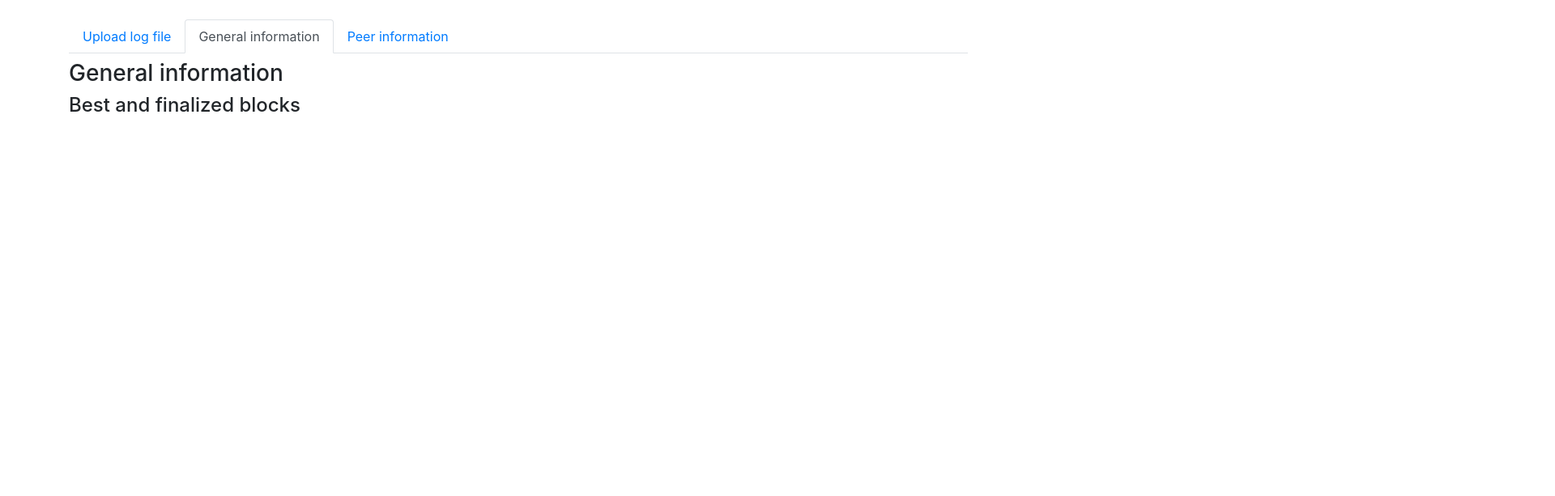
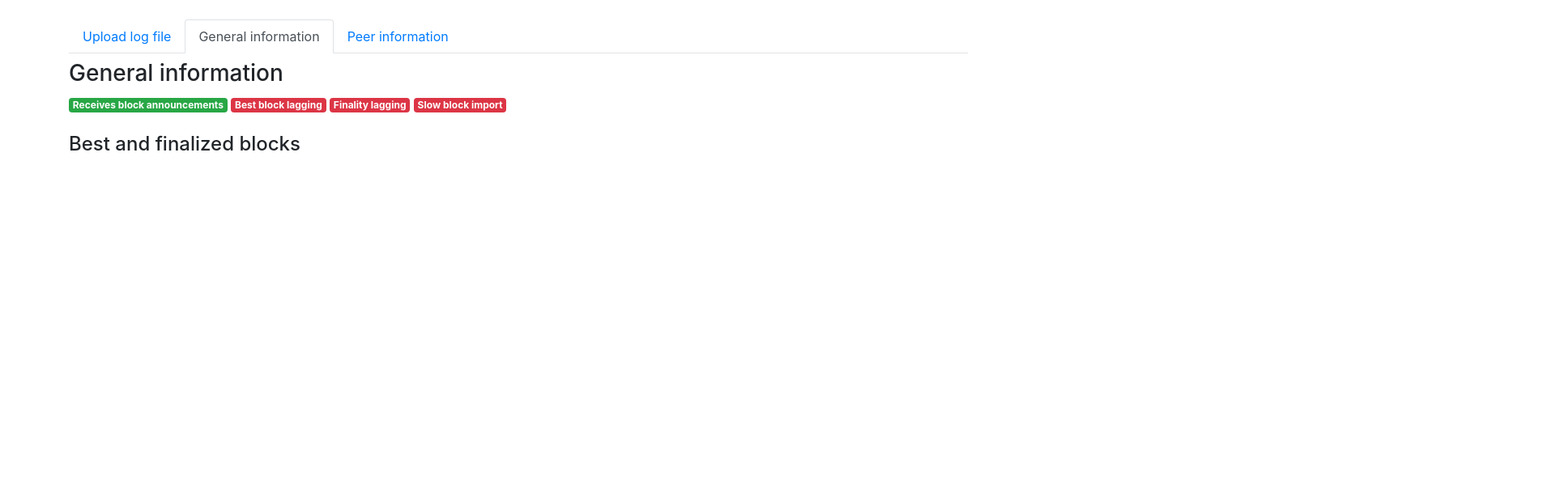
Before and after one commit to altonen/trace-analyzer, a website: page public/index.html in a window 1280 px wide. Both pictures are taken after a click on the link "General information". Shown: the top 613 px of the page at 81% size, 1920 px wide, since content can reach past the window. Drawn offline with nearby package versions, Linux system fonts and the light colour scheme; no server answers.

Commit message:
Add default badges about the execution

```diff
--- a/public/index.html
+++ b/public/index.html
@@ -28,13 +28,20 @@
 
     <div id="tab2" class="tab-pane fade">
       <h3>General information</h3>
+
+      <span class="badge badge-success" role="alert" >Receives block announcements</span>
+      <span class="badge badge-danger" role="alert" >Best block lagging</span>
+      <span class="badge badge-danger" role="alert" >Finality lagging</span>
+      <span class="badge badge-danger" role="alert" >Slow block import</span>
+      <br><br>
+
       <h4>Best and finalized blocks</p>
       <div id="best_and_finalized"></div>
 
       <h4>Received block announcements, graph for block height</h4>
       <div id="block_announcements"></div>
 
-      <h4>Block import times, invereted</h4>
+      <h4>Block import times, inverted</h4>
       <div id="block_import"></div>
       <h4>Received finality notifications, graph for block height</h4>
       <div id="finality_notifications"></div>
@@ -65,8 +72,8 @@
 
 // set the dimensions and margins of the graph
 var margin = {top: 10, right: 100, bottom: 30, left: 30},
-    width = 1000 - margin.left - margin.right,
-    height = 600 - margin.top - margin.bottom;
+    width = 800 - margin.left - margin.right,
+    height = 400 - margin.top - margin.bottom;
 
 // append the svg object to the body of the page
 var svg = d3.select("#best_and_finalized")
@@ -156,8 +163,8 @@ function(data) {
 
           // set the dimensions and margins of the graph
           var margin = {top: 10, right: 30, bottom: 30, left: 60},
-              width = 1000 - margin.left - margin.right,
-              height = 600 - margin.top - margin.bottom;
+              width = 8000 - margin.left - margin.right,
+              height = 400 - margin.top - margin.bottom;
 
           // append the svg object to the body of the page
           var svg2 = d3.select("#block_announcements")
@@ -180,8 +187,8 @@ function(data) {
                 .attr("transform", "translate(0," + height + ")")
                 .call(d3.axisBottom(x));
               var y = d3.scaleLinear()
-                .domain( [17954730, 17954764])
-                .range([ height, 0 ]);
+                .domain([17954730, 17954764])
+                .range([height, 0]);
               svg2.append("g")
                 .call(d3.axisLeft(y));
               svg2.append("path")
@@ -207,8 +214,8 @@ function(data) {
 
 
 var margin = {top: 10, right: 30, bottom: 30, left: 40},
-    width = 1000 - margin.left - margin.right,
-    height = 600 - margin.top - margin.bottom;
+    width = 800 - margin.left - margin.right,
+    height = 400 - margin.top - margin.bottom;
 
 // append the svg object to the body of the page
 var svg3 = d3.select("#block_import")
```
